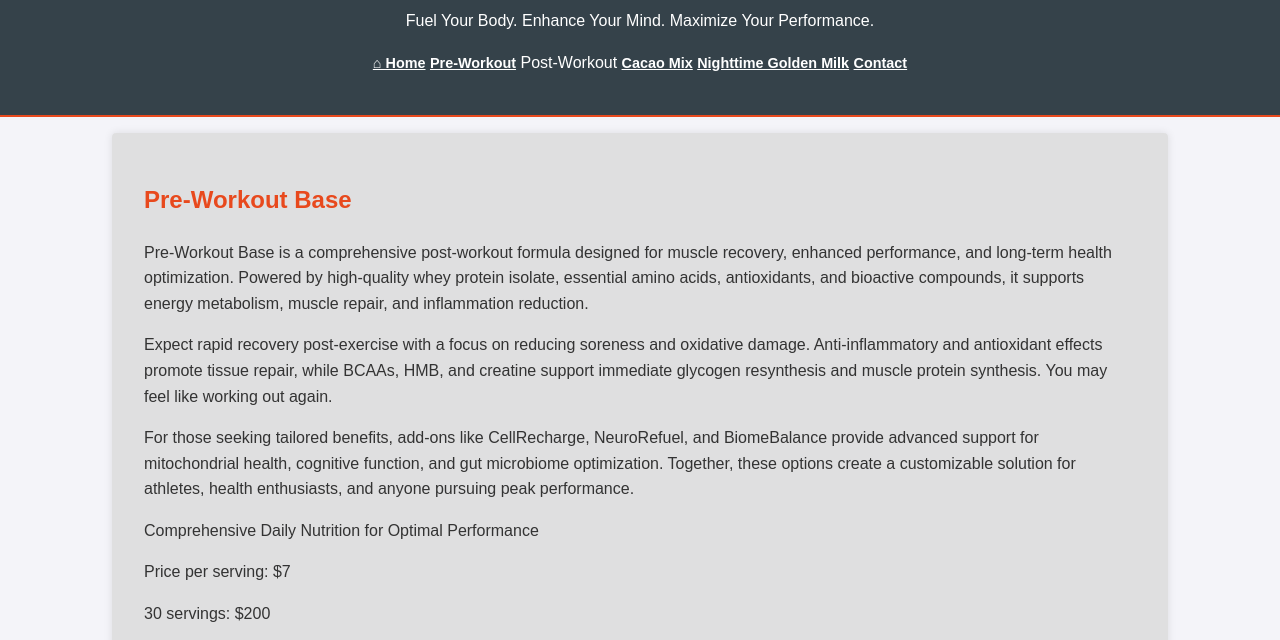
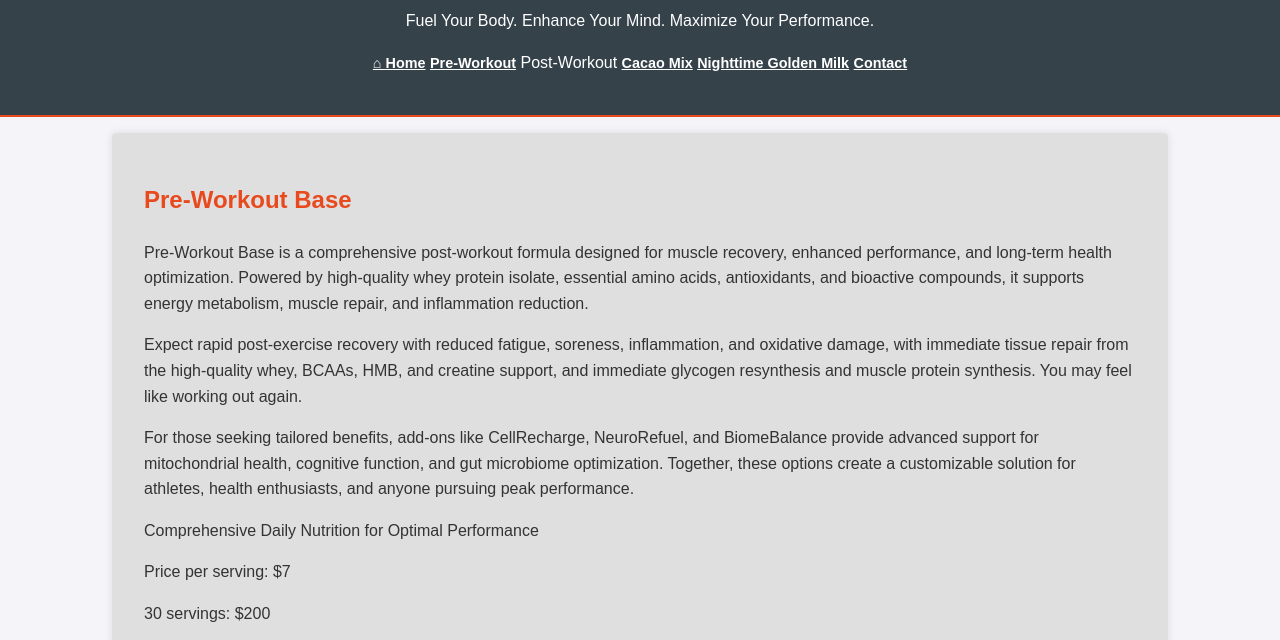
Before and after one commit to GarrettS/elitefuel, a plain HTML site: page post-workout.html in a window 1280 px wide. Shown: the part 126-766 px from the top of the page. Drawn offline with Linux system fonts and the light colour scheme.

Commit message:
update descriptor

```diff
--- a/post-workout.html
+++ b/post-workout.html
@@ -29,7 +29,7 @@
             	Pre-Workout Base is a comprehensive post-workout formula designed for muscle recovery, enhanced performance, and long-term health optimization. Powered by high-quality whey protein isolate, essential amino acids, antioxidants, and bioactive compounds, it supports energy metabolism, muscle repair, and inflammation reduction.
 			</p>
 			<p>
-				Expect rapid recovery post-exercise with a focus on reducing soreness and oxidative damage. Anti-inflammatory and antioxidant effects promote tissue repair, while BCAAs, HMB, and creatine support immediate glycogen resynthesis and muscle protein synthesis. You may feel like working out again.
+				Expect rapid post-exercise recovery with reduced fatigue, soreness, inflammation, and oxidative damage, with immediate tissue repair from the high-quality whey, BCAAs, HMB, and creatine support, and immediate glycogen resynthesis and muscle protein synthesis. You may feel like working out again.
 			</p>
 			<p>
 				For those seeking tailored benefits, add-ons like CellRecharge, NeuroRefuel, and BiomeBalance provide advanced support for mitochondrial health, cognitive function, and gut microbiome optimization. Together, these options create a customizable solution for athletes, health enthusiasts, and anyone pursuing peak performance.
```
